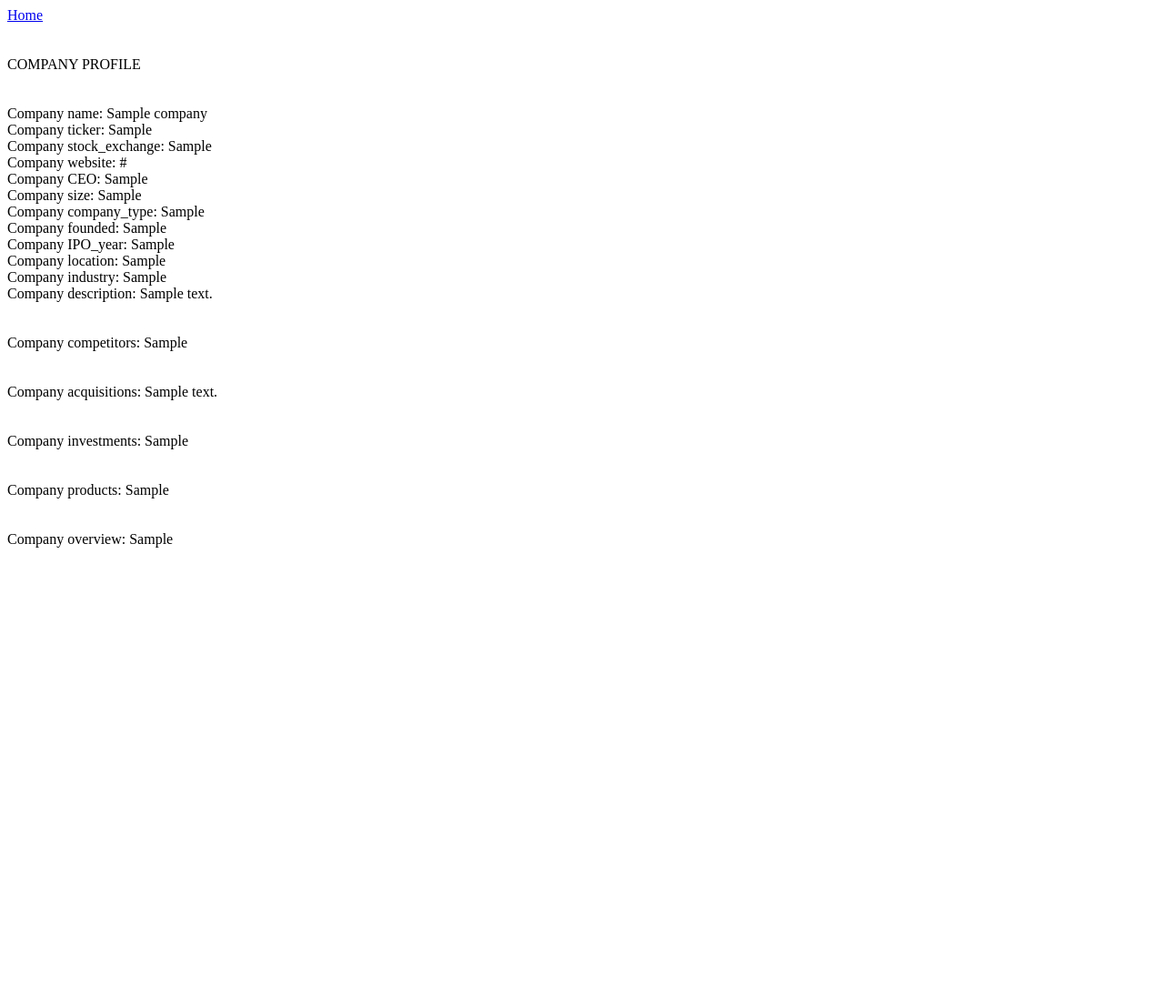
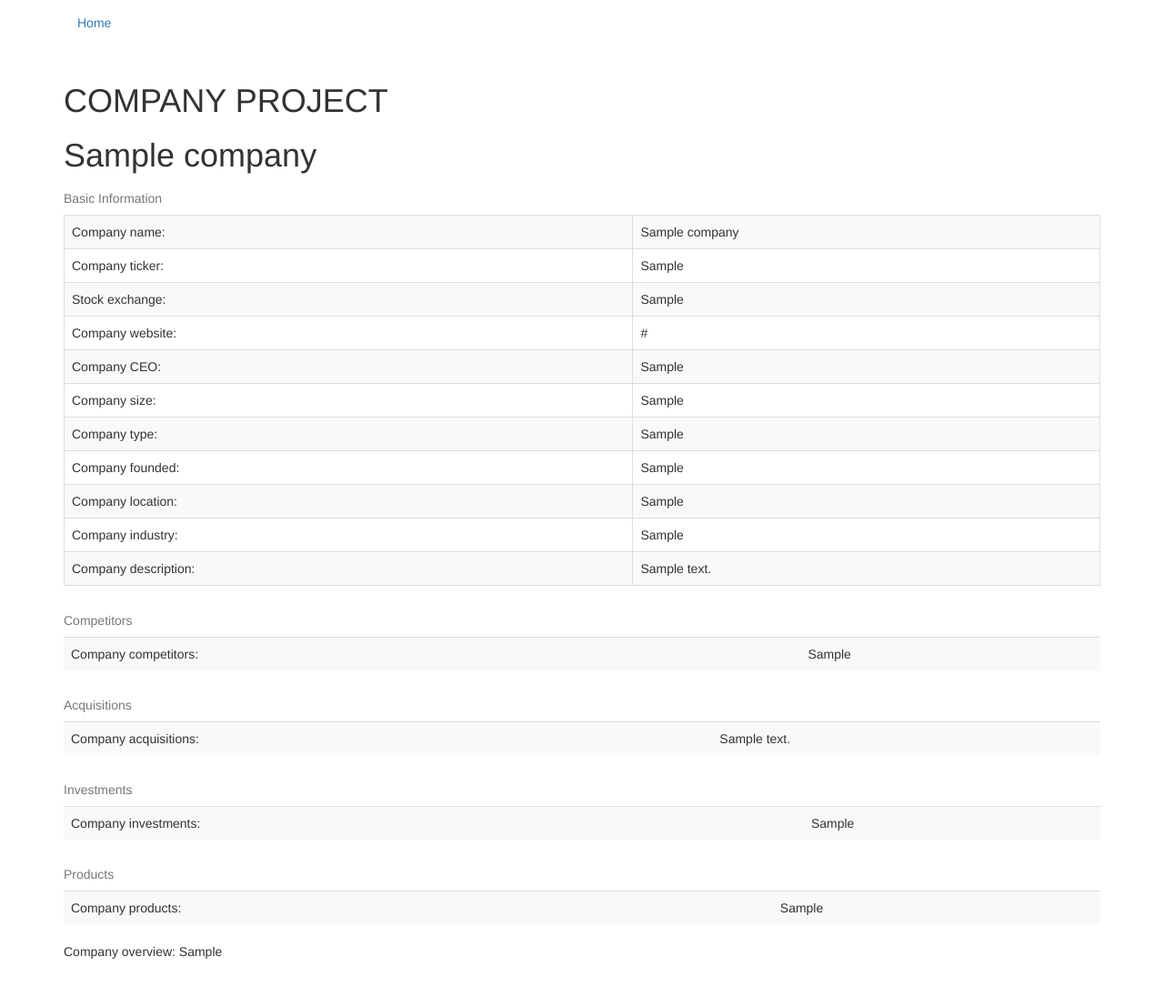
Before and after one commit to vincenttian/Company_Profiles, a Django app: template companyapp/companyapp/templates/company_detail.html in a window 1280 px wide. Shown: the whole page at 91% size. Before the commit the page ends 602 px from the top, so only its background shows below. Run offline with Django 3.2, Linux system fonts and the light colour scheme; the template is opened without the code that fills it: values that come from a table or form of the project are taken from there, others are empty; tables that the repository leaves empty hold one stand-in row (values such as "Sample post"); some libraries are stand-ins or nearby versions.

Commit message:
Prettier pages

```diff
--- a/companyapp/companyapp/templates/company_detail.html
+++ b/companyapp/companyapp/templates/company_detail.html
@@ -5,18 +5,76 @@
 {% endblock %}
 
 {% block head %}
-<div class="hiddentab"><a href="/">Home</a></div>
+<link href="http://netdna.bootstrapcdn.com/bootstrap/3.0.0/css/bootstrap.min.css" rel="stylesheet">
 
-<br></br>
+<nav class="navbar navbar-static-top" role="navigation">
+  <div class="container">
+	<!-- Collect the nav links, forms, and other content for toggling -->
+    <div class="collapse navbar-collapse navbar-ex1-collapse">
+      <ul class="nav navbar-nav">
+        <li class="hiddentab"><a href="/"> Home </a></li>
+      </ul>
+    </div><!-- /.navbar-collapse -->
+  </div><!-- /.container -->
+</nav>
 
-COMPANY PROFILE
 {% endblock %}
 
 {% block content %}
 
-<br></br>
+<h1> COMPANY PROJECT </h1>
 
-<div> Company name: {{ company.name }} </div>
+<h1> {{ company.name }} </h1>
+
+<table class="table table-striped table-bordered">
+	<caption> Basic Information </caption>
+	<tr>
+		<td> Company name: </td>
+		<td> {{ company.name }} </td>
+	</tr>
+	<tr>
+		<td> Company ticker: </td>
+		<td>{{ company.ticker }} </td>
+	</tr>
+	<tr>
+		<td> Stock exchange: </td>
+		<td>{{ company.stock_exchange }} </td>
+	</tr>
+	<tr>
+		<td> Company website: </td>
+		<td>{{ company.website }} </td>
+	</tr>
+	<tr>
+		<td> Company CEO: </td>
+		<td>{{ company.CEO }} </td>
+	</tr>
+	<tr>
+		<td> Company size: </td>
+		<td>{{ company.size }} </td>
+	</tr>
+	<tr>
+		<td> Company type: </td>
+		<td>{{ company.company_type }} </td>
+	</tr>
+	<tr>
+		<td> Company founded: </td>
+		<td>{{ company.founded }} </td>
+	</tr>
+	<tr>
+		<td> Company location: </td>
+		<td>{{ company.location }} </td>
+	</tr>
+	<tr>
+		<td> Company industry: </td>
+		<td>{{ company.industry }} </td>
+	</tr>
+	<tr>
+		<td> Company description: </td>
+		<td>{{ company.description }} </td>
+	</tr>
+</table>
+
+<!-- <div> Company name: {{ company.name }} </div>
 <div> Company ticker: {{ company.ticker }} </div>
 <div> Company stock_exchange: {{ company.stock_exchange }} </div>
 <div> Company website: {{ company.website }} </div>
@@ -27,26 +85,42 @@ COMPANY PROFILE
 <div> Company IPO_year: {{ company.IPO_year }} </div>
 <div> Company location: {{ company.location }} </div>
 <div> Company industry: {{ company.industry }} </div>
-<div> Company description: {{ company.description }} </div>
+<div> Company description: {{ company.description }} </div> -->
+
+<table class="table table-striped">
+	<caption> Competitors </caption>
+	<td> Company competitors: </td>
+	<td>{{ company.competitors }} </td>
+</table>
+
+<!-- <div> Company competitors: {{ company.competitors }} </div> -->
+
+<table class="table table-striped">
+	<caption> Acquisitions </caption>
+	<td> Company acquisitions: </td>
+	<td>{{ company.acquisitions }} </td>
+</table>
+
+<!-- <div> Company acquisitions: {{ company.acquisitions }} </div> -->
+
+<table class="table table-striped">
+	<caption> Investments </caption>
+	<td> Company investments: </td>
+	<td>{{ company.investments }} </td>
+</table>
+
+<!-- <div> Company investments: {{ company.investments }} </div> -->
+
+<table class="table table-striped">
+	<caption> Products </caption>
+	<td> Company products: </td>
+	<td>{{ company.products }} </td>
+</table>
+
+<!-- <div> Company products: {{ company.products }} </div> -->
+
+<div> Company overview: {{ company.overview }} </div>
 
 <br></br>
 
-<div> Company competitors: {{ company.competitors }} </div>
-
-<br></br>
-
-<div> Company acquisitions: {{ company.acquisitions }} </div>
-
-<br></br>
-
-<div> Company investments: {{ company.investments }} </div>
-
-<br></br>
-
-<div> Company products: {{ company.products }} </div>
-
-<br></br>
-
-<div> Company overview: {{ company.overview }} </div>
-
 {% endblock %}
--- a/companyapp/templates/base.html
+++ b/companyapp/templates/base.html
@@ -10,6 +10,7 @@
     {% endblock %}
 
     <script src="//ajax.googleapis.com/ajax/libs/jquery/1.10.2/jquery.min.js"></script>
+
     {% block head %}
     {% endblock %}
 </head>
```
Also changed, not shown: companyapp/templates/home.html (+16 -5 lines).
